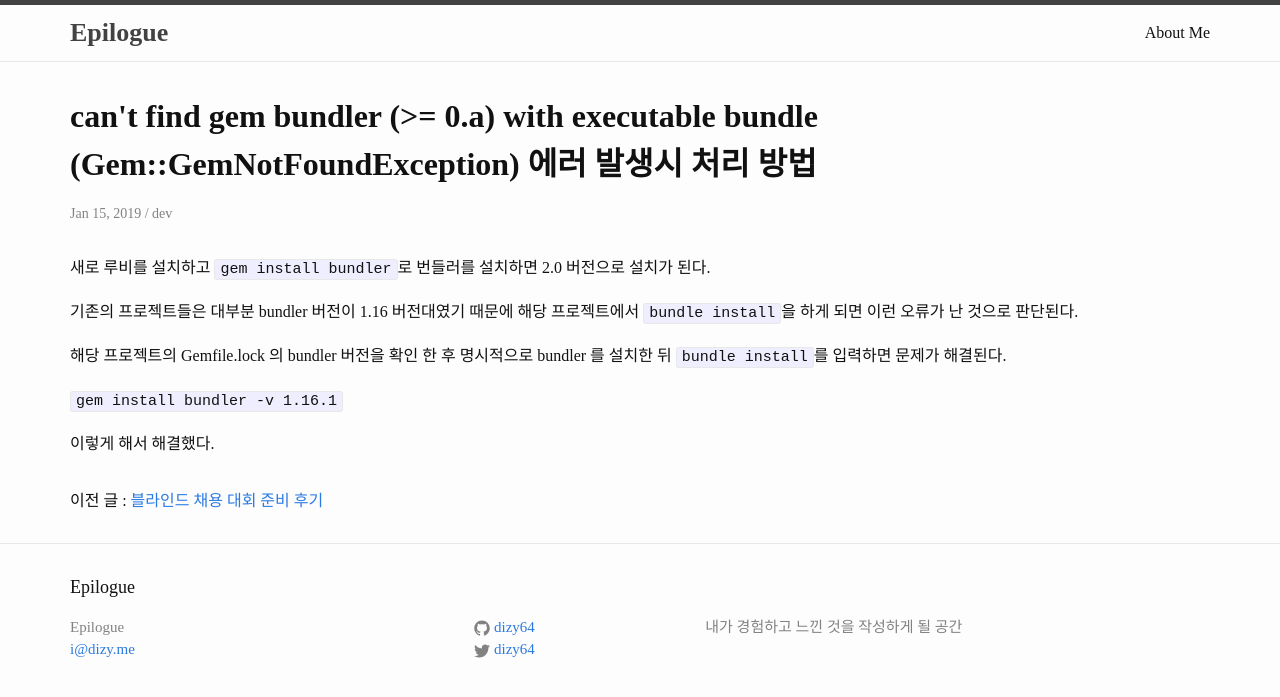
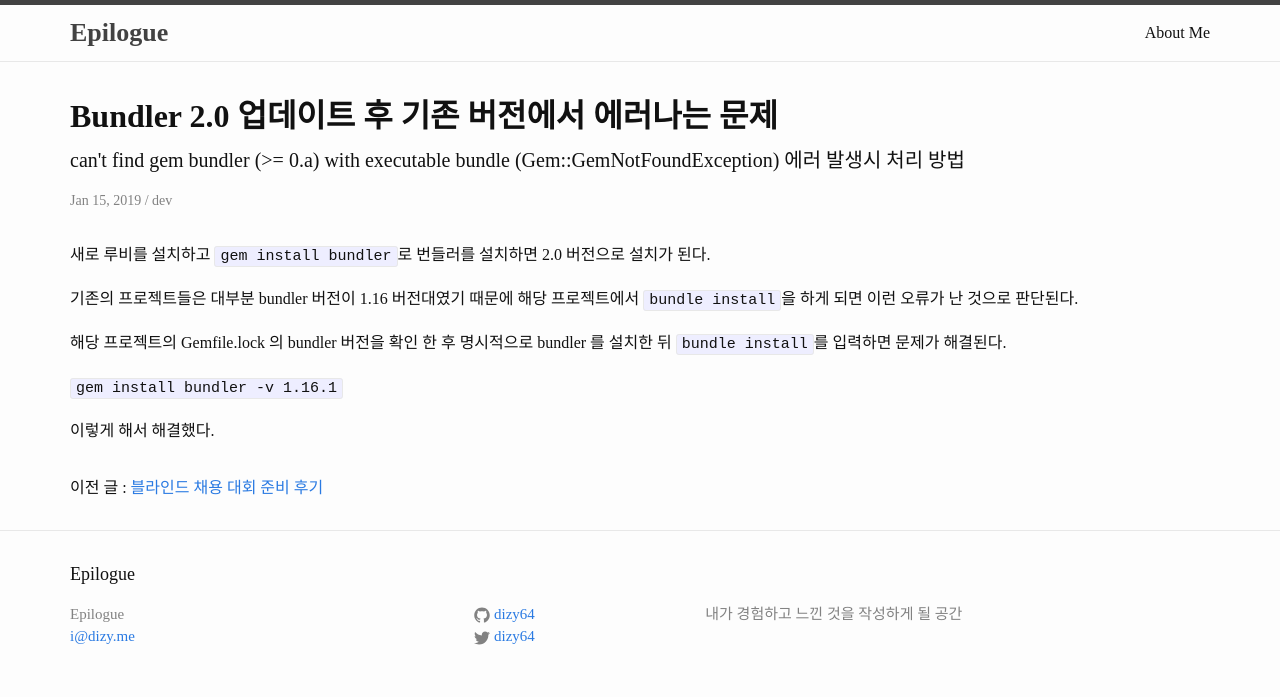
Before and after one commit to dizy64/dizy64.github.io, a Jekyll site: the page built from _posts/2019-01-15-ruby-bundler-error.md, in a window 1280 px wide. Shown: the top 697 px of the page. Built offline with Jekyll 4.4.1, drawn with Linux system fonts in a browser that asks for light colours; comment, search, counter and statistics services are not loaded.

Commit message:
포스팅에 서브 타이틀 추가

```diff
--- a/_posts/2019-01-15-ruby-bundler-error.md
+++ b/_posts/2019-01-15-ruby-bundler-error.md
@@ -1,6 +1,7 @@
 ---
 layout: post
-title:  "can't find gem bundler (>= 0.a) with executable bundle (Gem::GemNotFoundException) 에러 발생시 처리 방법"
+title: Bundler 2.0 업데이트 후 기존 버전에서 에러나는 문제
+subtitle:  "can't find gem bundler (>= 0.a) with executable bundle (Gem::GemNotFoundException) 에러 발생시 처리 방법"
 date: 2019-01-15 22:38:40 +0900
 categories: 'dev'
 tags: [ruby, error]
```
